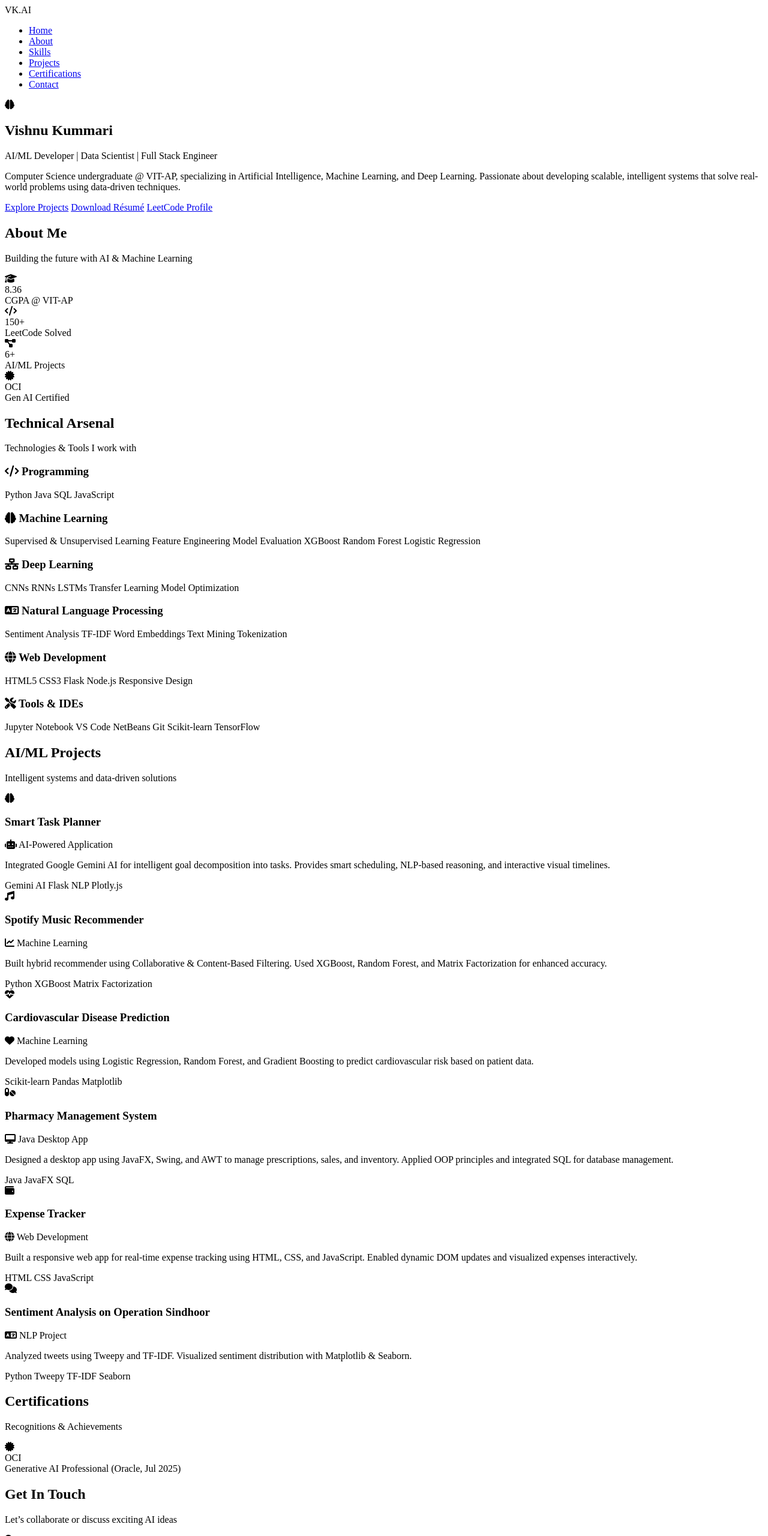
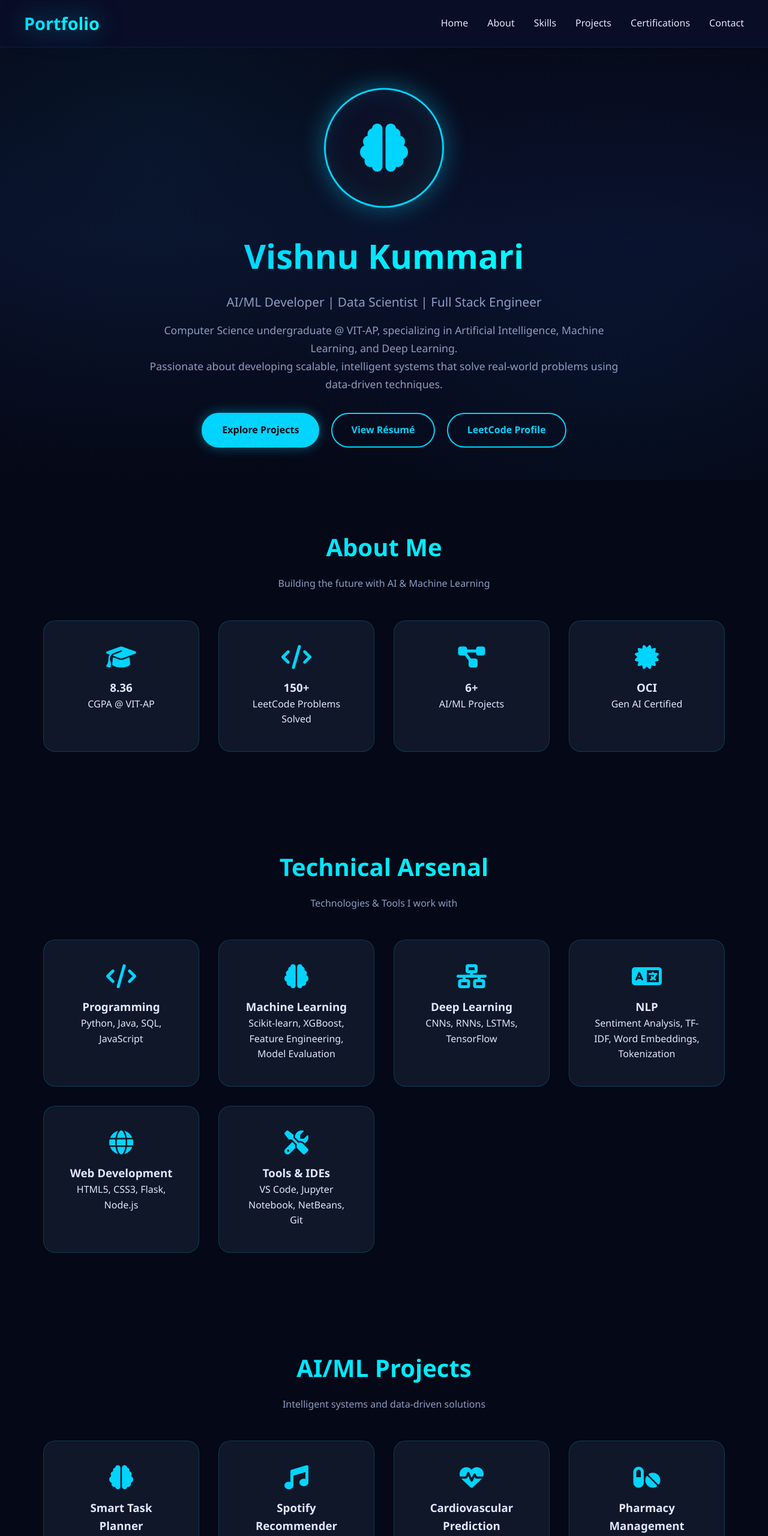
Before and after one commit to 22082005/portfolio, a plain HTML site: page index.html in a window 1280 px wide. Shown: the top 2560 px of the page at 60% size. Drawn offline with Linux system fonts and the light colour scheme.

Commit message:
Update index.html

```diff
--- a/index.html
+++ b/index.html
@@ -1,23 +1,128 @@
 <!DOCTYPE html>
 <html lang="en">
 <head>
-  <meta charset="UTF-8">
-  <meta name="viewport" content="width=device-width, initial-scale=1.0">
+  <meta charset="UTF-8" />
+  <meta name="viewport" content="width=device-width, initial-scale=1.0" />
   <title>Vishnu Kummari - AI/ML Developer</title>
-  <link rel="stylesheet" href="https://cdnjs.cloudflare.com/ajax/libs/font-awesome/6.4.0/css/all.min.css">
+  <link rel="stylesheet" href="https://cdnjs.cloudflare.com/ajax/libs/font-awesome/6.4.0/css/all.min.css" />
   <style>
-    /* keep your original CSS unchanged (already perfect) */
+    * {margin:0;padding:0;box-sizing:border-box;}
+    :root {
+      --primary:#00d4ff;--secondary:#0099ff;--accent:#00ffff;
+      --dark-bg:#0a0e27;--darker-bg:#050816;--card-bg:#0f1729;
+      --text-light:#e0e7ff;--text-gray:#8b9dc3;
+    }
+    body {
+      font-family:'Segoe UI',Tahoma,Geneva,Verdana,sans-serif;
+      background:var(--darker-bg);color:var(--text-light);
+      overflow-x:hidden;line-height:1.6;scroll-behavior:smooth;
+    }
+    .neural-bg {
+      position:fixed;top:0;left:0;width:100%;height:100%;
+      z-index:-1;background:linear-gradient(180deg,#050816 0%,#0a0e27 50%,#050816 100%);
+    }
+    .neural-bg::before {
+      content:'';position:absolute;top:0;left:0;width:100%;height:100%;
+      background:radial-gradient(circle at 20% 30%,rgba(0,212,255,0.05) 0%,transparent 50%),
+                 radial-gradient(circle at 80% 70%,rgba(0,153,255,0.05) 0%,transparent 50%);
+    }
+    nav {
+      position:fixed;top:0;width:100%;background:rgba(10,14,39,0.95);
+      backdrop-filter:blur(10px);padding:1rem 2rem;z-index:1000;
+      border-bottom:1px solid rgba(0,212,255,0.1);transition:0.3s ease;
+    }
+    .nav-container {
+      max-width:1200px;margin:auto;display:flex;justify-content:space-between;align-items:center;
+    }
+    .logo {
+      font-size:1.8rem;font-weight:bold;
+      background:linear-gradient(135deg,var(--primary),var(--accent));
+      -webkit-background-clip:text;-webkit-text-fill-color:transparent;
+      filter:drop-shadow(0 0 20px rgba(0,212,255,0.5));
+    }
+    .nav-links {display:flex;gap:2rem;list-style:none;}
+    .nav-links a {
+      text-decoration:none;color:var(--text-light);font-weight:500;
+      transition:all 0.3s;position:relative;
+    }
+    .nav-links a::after {
+      content:'';position:absolute;bottom:-5px;left:0;width:0;height:2px;
+      background:var(--primary);transition:width 0.3s;
+    }
+    .nav-links a:hover::after {width:100%;}
+    .nav-links a:hover {color:var(--primary);}
+    .menu-toggle {display:none;font-size:1.8rem;color:var(--primary);cursor:pointer;}
+    @media(max-width:768px){
+      .menu-toggle{display:block;}
+      .nav-links{position:absolute;top:70px;right:0;background:rgba(10,14,39,0.95);
+        flex-direction:column;width:100%;text-align:center;display:none;
+        border-top:1px solid rgba(0,212,255,0.2);}
+      .nav-links.active{display:flex;}
+      .nav-links li{margin:1rem 0;}
+    }
+    .hero {
+      min-height:100vh;display:flex;align-items:center;justify-content:center;
+      padding:8rem 2rem 2rem;text-align:center;
+    }
+    .ai-icon {
+      width:200px;height:200px;margin:0 auto 2rem;border-radius:50%;
+      background:linear-gradient(135deg,var(--dark-bg),var(--card-bg));
+      display:flex;align-items:center;justify-content:center;font-size:5rem;
+      color:var(--primary);border:3px solid var(--primary);
+      box-shadow:0 0 40px rgba(0,212,255,0.4),inset 0 0 40px rgba(0,212,255,0.1);
+      animation:float 3s ease-in-out infinite;
+    }
+    @keyframes float{0%,100%{transform:translateY(0);}50%{transform:translateY(-20px);}}
+    .hero-title{font-size:3.5rem;margin-bottom:1rem;}
+    .gradient-text{
+      background:linear-gradient(135deg,var(--primary),var(--accent));
+      -webkit-background-clip:text;-webkit-text-fill-color:transparent;font-weight:800;
+    }
+    .hero-subtitle{font-size:1.3rem;color:var(--text-gray);margin-bottom:1rem;}
+    .hero-description{font-size:1.1rem;color:var(--text-gray);max-width:800px;margin:0 auto 2rem;line-height:1.7;}
+    .cta-buttons{display:flex;gap:1.2rem;justify-content:center;flex-wrap:wrap;}
+    .btn{padding:0.9rem 2rem;border-radius:50px;text-decoration:none;font-weight:600;border:2px solid var(--primary);
+      color:var(--primary);background:transparent;transition:0.3s;}
+    .btn-primary{background:var(--primary);color:var(--darker-bg);
+      box-shadow:0 0 20px rgba(0,212,255,0.4);}
+    .btn:hover{transform:translateY(-3px);box-shadow:0 0 30px rgba(0,212,255,0.5);}
+    section{padding:5rem 2rem;max-width:1200px;margin:auto;opacity:0;transform:translateY(50px);transition:all 0.8s ease;}
+    .section-title{
+      font-size:2.5rem;text-align:center;margin-bottom:1rem;
+      background:linear-gradient(135deg,var(--primary),var(--accent));
+      -webkit-background-clip:text;-webkit-text-fill-color:transparent;
+    }
+    .section-subtitle{text-align:center;color:var(--text-gray);margin-bottom:3rem;}
+    .stats-grid{display:grid;grid-template-columns:repeat(auto-fit,minmax(250px,1fr));gap:2rem;}
+    .stat-card{
+      background:var(--card-bg);padding:2.5rem;border-radius:20px;text-align:center;
+      border:1px solid rgba(0,212,255,0.2);transition:0.3s;
+    }
+    .stat-card:hover{transform:translateY(-10px);border-color:var(--primary);
+      box-shadow:0 0 30px rgba(0,212,255,0.3);}
+    .stat-icon{font-size:2.5rem;color:var(--primary);margin-bottom:1rem;}
+    .contact-content{background:var(--card-bg);padding:3rem;border-radius:20px;text-align:center;}
+    .contact-info{display:grid;grid-template-columns:repeat(auto-fit,minmax(250px,1fr));gap:2rem;margin-bottom:2rem;}
+    .contact-item{background:rgba(0,212,255,0.05);border:1px solid rgba(0,212,255,0.1);
+      border-radius:15px;padding:1.5rem;transition:0.3s;}
+    .contact-item:hover{border-color:var(--primary);transform:translateY(-3px);}
+    .social-links{display:flex;justify-content:center;gap:1.5rem;}
+    .social-link{width:55px;height:55px;display:flex;align-items:center;justify-content:center;
+      border-radius:50%;font-size:1.5rem;color:var(--primary);
+      border:2px solid var(--primary);transition:0.3s;}
+    .social-link:hover{background:var(--primary);color:var(--darker-bg);
+      transform:translateY(-5px);box-shadow:0 0 25px rgba(0,212,255,0.5);}
+    footer{text-align:center;padding:2rem;color:var(--text-gray);
+      border-top:1px solid rgba(0,212,255,0.2);}
   </style>
 </head>
 <body>
-  <!-- Neural Background -->
-  <div class="neural-bg" id="neuralBg"></div>
-
-  <!-- Navigation -->
+  <div class="neural-bg"></div>
   <nav>
     <div class="nav-container">
-      <div class="logo">VK.AI</div>
-      <ul class="nav-links">
+      <div class="logo">Portfolio</div>
+      <i class="fas fa-bars menu-toggle" id="menuToggle"></i>
+      <ul class="nav-links" id="navLinks">
         <li><a href="#home">Home</a></li>
         <li><a href="#about">About</a></li>
         <li><a href="#skills">Skills</a></li>
@@ -28,304 +133,114 @@
     </div>
   </nav>
 
-  <!-- Hero -->
+  <!-- HERO -->
   <section class="hero" id="home">
     <div class="hero-content">
-      <div class="ai-icon-container">
-        <div class="ai-icon"><i class="fas fa-brain"></i></div>
-      </div>
+      <div class="ai-icon"><i class="fas fa-brain"></i></div>
       <h1 class="hero-title"><span class="gradient-text">Vishnu Kummari</span></h1>
       <p class="hero-subtitle">AI/ML Developer | Data Scientist | Full Stack Engineer</p>
       <p class="hero-description">
-        Computer Science undergraduate @ VIT-AP, specializing in Artificial Intelligence, Machine Learning, and Deep Learning.
+        Computer Science undergraduate @ VIT-AP, specializing in Artificial Intelligence, Machine Learning, and Deep Learning.<br />
         Passionate about developing scalable, intelligent systems that solve real-world problems using data-driven techniques.
       </p>
       <div class="cta-buttons">
         <a href="#projects" class="btn btn-primary">Explore Projects</a>
-        <a href="/MYRESUME!.pdf" target="_blank" class="btn btn-secondary">Download Résumé</a>
+        <a href="https://drive.google.com/file/d/1RBZMW-1K1M1o4-i0zao9zRDXNSNwDR57/view?usp=drive_link" target="_blank" class="btn btn-secondary">View Résumé</a>
         <a href="https://leetcode.com/u/VishnuKummari/" target="_blank" class="btn btn-secondary">LeetCode Profile</a>
       </div>
     </div>
   </section>
 
-  <!-- About -->
+  <!-- ABOUT -->
   <section id="about">
     <h2 class="section-title">About Me</h2>
     <p class="section-subtitle">Building the future with AI & Machine Learning</p>
-    <div class="stats-grid reveal">
-      <div class="stat-card">
-        <div class="stat-icon"><i class="fas fa-graduation-cap"></i></div>
-        <div class="stat-number">8.36</div>
-        <div class="stat-label">CGPA @ VIT-AP</div>
+    <div class="stats-grid">
+      <div class="stat-card"><i class="fas fa-graduation-cap stat-icon"></i><h3>8.36</h3><p>CGPA @ VIT-AP</p></div>
+      <div class="stat-card"><i class="fas fa-code stat-icon"></i><h3>150+</h3><p>LeetCode Problems Solved</p></div>
+      <div class="stat-card"><i class="fas fa-project-diagram stat-icon"></i><h3>6+</h3><p>AI/ML Projects</p></div>
+      <div class="stat-card"><i class="fas fa-certificate stat-icon"></i><h3>OCI</h3><p>Gen AI Certified</p></div>
+    </div>
+  </section>
+
+  <!-- SKILLS -->
+  <section id="skills">
+    <h2 class="section-title">Technical Arsenal</h2>
+    <p class="section-subtitle">Technologies & Tools I work with</p>
+    <div class="stats-grid">
+      <div class="stat-card"><i class="fas fa-code stat-icon"></i><h3>Programming</h3><p>Python, Java, SQL, JavaScript</p></div>
+      <div class="stat-card"><i class="fas fa-brain stat-icon"></i><h3>Machine Learning</h3><p>Scikit-learn, XGBoost, Feature Engineering, Model Evaluation</p></div>
+      <div class="stat-card"><i class="fas fa-network-wired stat-icon"></i><h3>Deep Learning</h3><p>CNNs, RNNs, LSTMs, TensorFlow</p></div>
+      <div class="stat-card"><i class="fas fa-language stat-icon"></i><h3>NLP</h3><p>Sentiment Analysis, TF-IDF, Word Embeddings, Tokenization</p></div>
+      <div class="stat-card"><i class="fas fa-globe stat-icon"></i><h3>Web Development</h3><p>HTML5, CSS3, Flask, Node.js</p></div>
+      <div class="stat-card"><i class="fas fa-tools stat-icon"></i><h3>Tools & IDEs</h3><p>VS Code, Jupyter Notebook, NetBeans, Git</p></div>
+    </div>
+  </section>
+
+  <!-- PROJECTS -->
+  <section id="projects">
+    <h2 class="section-title">AI/ML Projects</h2>
+    <p class="section-subtitle">Intelligent systems and data-driven solutions</p>
+    <div class="stats-grid">
+      <div class="stat-card"><i class="fas fa-brain stat-icon"></i><h3>Smart Task Planner</h3><p>AI goal decomposition using Gemini API with Flask backend.</p></div>
+      <div class="stat-card"><i class="fas fa-music stat-icon"></i><h3>Spotify Recommender</h3><p>Hybrid filtering model using XGBoost and Random Forest.</p></div>
+      <div class="stat-card"><i class="fas fa-heartbeat stat-icon"></i><h3>Cardiovascular Prediction</h3><p>Machine learning model predicting heart disease risks.</p></div>
+      <div class="stat-card"><i class="fas fa-pills stat-icon"></i><h3>Pharmacy Management System</h3><p>Java-based system for inventory & billing automation.</p></div>
+      <div class="stat-card"><i class="fas fa-wallet stat-icon"></i><h3>Expense Tracker</h3><p>Web app to manage and visualize user expenses efficiently.</p></div>
+      <div class="stat-card"><i class="fas fa-comments stat-icon"></i><h3>Operation Sindhoor Sentiment Analysis</h3><p>NLP project analyzing social sentiment on Operation Sindhoor.</p></div>
+    </div>
+  </section>
+
+  <!-- CERTIFICATIONS -->
+  <section id="certifications">
+    <h2 class="section-title">Certifications</h2>
+    <p class="section-subtitle">Recognitions & Achievements</p>
+    <div class="stat-card" style="max-width:500px;margin:auto;">
+      <i class="fas fa-certificate stat-icon"></i>
+      <h3>OCI Generative AI Professional</h3>
+      <p>Oracle, Jul 2025</p>
+    </div>
+  </section>
+
+  <!-- CONTACT -->
+  <section id="contact">
+    <h2 class="section-title">Get In Touch</h2>
+    <p class="section-subtitle">Let’s collaborate or discuss exciting AI ideas</p>
+    <div class="contact-content">
+      <div class="contact-info">
+        <div class="contact-item"><i class="fas fa-map-marker-alt"></i><p>Nandavaram, Kurnool, Andhra Pradesh</p></div>
+        <div class="contact-item"><i class="fas fa-envelope"></i><a href="mailto:knarasanna1@gmail.com">knarasanna1@gmail.com</a></div>
+        <div class="contact-item"><i class="fas fa-phone"></i><p>+91-9640490484</p></div>
       </div>
-      <div class="stat-card">
-        <div class="stat-icon"><i class="fas fa-code"></i></div>
-        <div class="stat-number">150+</div>
-        <div class="stat-label">LeetCode Solved</div>
-      </div>
-      <div class="stat-card">
-        <div class="stat-icon"><i class="fas fa-project-diagram"></i></div>
-        <div class="stat-number">6+</div>
-        <div class="stat-label">AI/ML Projects</div>
-      </div>
-      <div class="stat-card">
-        <div class="stat-icon"><i class="fas fa-certificate"></i></div>
-        <div class="stat-number">OCI</div>
-        <div class="stat-label">Gen AI Certified</div>
+      <div class="social-links">
+        <a href="https://linkedin.com/in/vishnu-kummari-49b304367" target="_blank" class="social-link"><i class="fab fa-linkedin-in"></i></a>
+        <a href="https://leetcode.com/u/VishnuKummari/" target="_blank" class="social-link"><i class="fas fa-code"></i></a>
+        <a href="mailto:knarasanna1@gmail.com" class="social-link"><i class="fas fa-envelope"></i></a>
       </div>
     </div>
   </section>
 
-  <!-- Skills -->
-  <section id="skills">
-    <h2 class="section-title">Technical Arsenal</h2>
-    <p class="section-subtitle">Technologies & Tools I work with</p>
-    <div class="skills-container reveal">
-      <div class="skill-category">
-        <h3><i class="fas fa-code"></i> Programming</h3>
-        <div class="skill-tags">
-          <span class="skill-tag">Python</span>
-          <span class="skill-tag">Java</span>
-          <span class="skill-tag">SQL</span>
-          <span class="skill-tag">JavaScript</span>
-        </div>
-      </div>
-      <div class="skill-category">
-        <h3><i class="fas fa-brain"></i> Machine Learning</h3>
-        <div class="skill-tags">
-          <span class="skill-tag">Supervised & Unsupervised Learning</span>
-          <span class="skill-tag">Feature Engineering</span>
-          <span class="skill-tag">Model Evaluation</span>
-          <span class="skill-tag">XGBoost</span>
-          <span class="skill-tag">Random Forest</span>
-          <span class="skill-tag">Logistic Regression</span>
-        </div>
-      </div>
-      <div class="skill-category">
-        <h3><i class="fas fa-network-wired"></i> Deep Learning</h3>
-        <div class="skill-tags">
-          <span class="skill-tag">CNNs</span>
-          <span class="skill-tag">RNNs</span>
-          <span class="skill-tag">LSTMs</span>
-          <span class="skill-tag">Transfer Learning</span>
-          <span class="skill-tag">Model Optimization</span>
-        </div>
-      </div>
-      <div class="skill-category">
-        <h3><i class="fas fa-language"></i> Natural Language Processing</h3>
-        <div class="skill-tags">
-          <span class="skill-tag">Sentiment Analysis</span>
-          <span class="skill-tag">TF-IDF</span>
-          <span class="skill-tag">Word Embeddings</span>
-          <span class="skill-tag">Text Mining</span>
-          <span class="skill-tag">Tokenization</span>
-        </div>
-      </div>
-      <div class="skill-category">
-        <h3><i class="fas fa-globe"></i> Web Development</h3>
-        <div class="skill-tags">
-          <span class="skill-tag">HTML5</span>
-          <span class="skill-tag">CSS3</span>
-          <span class="skill-tag">Flask</span>
-          <span class="skill-tag">Node.js</span>
-          <span class="skill-tag">Responsive Design</span>
-        </div>
-      </div>
-      <div class="skill-category">
-        <h3><i class="fas fa-tools"></i> Tools & IDEs</h3>
-        <div class="skill-tags">
-          <span class="skill-tag">Jupyter Notebook</span>
-          <span class="skill-tag">VS Code</span>
-          <span class="skill-tag">NetBeans</span>
-          <span class="skill-tag">Git</span>
-          <span class="skill-tag">Scikit-learn</span>
-          <span class="skill-tag">TensorFlow</span>
-        </div>
-      </div>
-    </div>
-  </section>
+  <footer>© 2025 Vishnu Kummari | AI/ML Developer | Built with using HTML & CSS</footer>
 
-  <!-- Projects -->
-  <section id="projects">
-    <h2 class="section-title">AI/ML Projects</h2>
-    <p class="section-subtitle">Intelligent systems and data-driven solutions</p>
-    <div class="projects-grid reveal">
-
-      <!-- Smart Task Planner -->
-      <div class="project-card">
-        <div class="project-header">
-          <div class="project-icon"><i class="fas fa-brain"></i></div>
-          <h3>Smart Task Planner</h3>
-          <p class="project-type"><i class="fas fa-robot"></i> AI-Powered Application</p>
-        </div>
-        <div class="project-body">
-          <p class="project-description">
-            Integrated Google Gemini AI for intelligent goal decomposition into tasks.
-            Provides smart scheduling, NLP-based reasoning, and interactive visual timelines.
-          </p>
-          <div class="project-tech">
-            <span class="tech-badge">Gemini AI</span>
-            <span class="tech-badge">Flask</span>
-            <span class="tech-badge">NLP</span>
-            <span class="tech-badge">Plotly.js</span>
-          </div>
-        </div>
-      </div>
-
-      <!-- Spotify Music Recommender -->
-      <div class="project-card">
-        <div class="project-header">
-          <div class="project-icon"><i class="fas fa-music"></i></div>
-          <h3>Spotify Music Recommender</h3>
-          <p class="project-type"><i class="fas fa-chart-line"></i> Machine Learning</p>
-        </div>
-        <div class="project-body">
-          <p class="project-description">
-            Built hybrid recommender using Collaborative & Content-Based Filtering.
-            Used XGBoost, Random Forest, and Matrix Factorization for enhanced accuracy.
-          </p>
-          <div class="project-tech">
-            <span class="tech-badge">Python</span>
-            <span class="tech-badge">XGBoost</span>
-            <span class="tech-badge">Matrix Factorization</span>
-          </div>
-        </div>
-      </div>
-
-      <!-- Cardiovascular Prediction -->
-      <div class="project-card">
-        <div class="project-header">
-          <div class="project-icon"><i class="fas fa-heartbeat"></i></div>
-          <h3>Cardiovascular Disease Prediction</h3>
-          <p class="project-type"><i class="fas fa-heart"></i> Machine Learning</p>
-        </div>
-        <div class="project-body">
-          <p class="project-description">
-            Developed models using Logistic Regression, Random Forest, and Gradient Boosting
-            to predict cardiovascular risk based on patient data.
-          </p>
-          <div class="project-tech">
-            <span class="tech-badge">Scikit-learn</span>
-            <span class="tech-badge">Pandas</span>
-            <span class="tech-badge">Matplotlib</span>
-          </div>
-        </div>
-      </div>
-
-      <!-- Pharmacy Management System -->
-      <div class="project-card">
-        <div class="project-header">
-          <div class="project-icon"><i class="fas fa-pills"></i></div>
-          <h3>Pharmacy Management System</h3>
-          <p class="project-type"><i class="fas fa-desktop"></i> Java Desktop App</p>
-        </div>
-        <div class="project-body">
-          <p class="project-description">
-            Designed a desktop app using JavaFX, Swing, and AWT to manage prescriptions, sales, and inventory.
-            Applied OOP principles and integrated SQL for database management.
-          </p>
-          <div class="project-tech">
-            <span class="tech-badge">Java</span>
-            <span class="tech-badge">JavaFX</span>
-            <span class="tech-badge">SQL</span>
-          </div>
-        </div>
-      </div>
-
-      <!-- Expense Tracker -->
-      <div class="project-card">
-        <div class="project-header">
-          <div class="project-icon"><i class="fas fa-wallet"></i></div>
-          <h3>Expense Tracker</h3>
-          <p class="project-type"><i class="fas fa-globe"></i> Web Development</p>
-        </div>
-        <div class="project-body">
-          <p class="project-description">
-            Built a responsive web app for real-time expense tracking using HTML, CSS, and JavaScript.
-            Enabled dynamic DOM updates and visualized expenses interactively.
-          </p>
-          <div class="project-tech">
-            <span class="tech-badge">HTML</span>
-            <span class="tech-badge">CSS</span>
-            <span class="tech-badge">JavaScript</span>
-          </div>
-        </div>
-      </div>
-
-      <!-- Sentiment Analysis -->
-      <div class="project-card">
-        <div class="project-header">
-          <div class="project-icon"><i class="fas fa-comments"></i></div>
-          <h3>Sentiment Analysis on Operation Sindhoor</h3>
-          <p class="project-type"><i class="fas fa-language"></i> NLP Project</p>
-        </div>
-        <div class="project-body">
-          <p class="project-description">
-            Analyzed tweets using Tweepy and TF-IDF. Visualized sentiment distribution with Matplotlib & Seaborn.
-          </p>
-          <div class="project-tech">
-            <span class="tech-badge">Python</span>
-            <span class="tech-badge">Tweepy</span>
-            <span class="tech-badge">TF-IDF</span>
-            <span class="tech-badge">Seaborn</span>
-          </div>
-        </div>
-      </div>
-    </div>
-  </section>
-
-  <!-- Certifications -->
-  <section id="certifications">
-    <h2 class="section-title">Certifications</h2>
-    <p class="section-subtitle">Recognitions & Achievements</p>
-    <div class="stats-grid reveal">
-      <div class="stat-card">
-        <div class="stat-icon"><i class="fas fa-certificate"></i></div>
-        <div class="stat-number">OCI</div>
-        <div class="stat-label">Generative AI Professional (Oracle, Jul 2025)</div>
-      </div>
-    </div>
-  </section>
-
-  <!-- Contact -->
-  <section id="contact">
-    <h2 class="section-title">Get In Touch</h2>
-    <p class="section-subtitle">Let’s collaborate or discuss exciting AI ideas</p>
-    <div class="contact-content reveal">
-      <div class="contact-info">
-        <div class="contact-item">
-          <div class="contact-icon"><i class="fas fa-map-marker-alt"></i></div>
-          <div class="contact-details">
-            <h4>Location</h4>
-            <p>Nandavaram, Kurnool, Andhra Pradesh</p>
-          </div>
-        </div>
-        <div class="contact-item">
-          <div class="contact-icon"><i class="fas fa-envelope"></i></div>
-          <div class="contact-details">
-            <h4>Email</h4>
-            <a href="mailto:knarasanna1@gmail.com">knarasanna1@gmail.com</a>
-          </div>
-        </div>
-        <div class="contact-item">
-          <div class="contact-icon"><i class="fas fa-phone"></i></div>
-          <div class="contact-details">
-            <h4>Phone</h4>
-            <p>+91-9640490484</p>
-          </div>
-        </div>
-      </div>
-
-      <div class="social-links">
-        <a href="https://linkedin.com/in/vishnu-kummari-49b304367" target="_blank" class="social-link" data-tooltip="LinkedIn"><i class="fab fa-linkedin-in"></i></a>
-        <a href="https://leetcode.com/u/VishnuKummari/" target="_blank" class="social-link" data-tooltip="LeetCode"><i class="fas fa-code"></i></a>
-        <a href="mailto:knarasanna1@gmail.com" class="social-link" data-tooltip="Email"><i class="fas fa-envelope"></i></a>
-      </div>
-    </div>
-  </section>
-
-  <footer>
-    <p>© 2025 Vishnu Kummari | AI/ML Developer | Built with ❤️ using HTML & CSS</p>
-  </footer>
+  <script>
+    const toggle=document.getElementById("menuToggle");
+    const links=document.getElementById("navLinks");
+    toggle.addEventListener("click",()=>links.classList.toggle("active"));
+    // Reveal on scroll
+    const sections=document.querySelectorAll("section");
+    function revealOnScroll(){
+      sections.forEach(sec=>{
+        const windowHeight=window.innerHeight;
+        const top=sec.getBoundingClientRect().top;
+        const revealPoint=150;
+        if(top<windowHeight-revealPoint){
+          sec.style.opacity="1";
+          sec.style.transform="translateY(0)";
+        }
+      });
+    }
+    window.addEventListener("scroll",revealOnScroll);
+    revealOnScroll();
+  </script>
 </body>
 </html>
```
